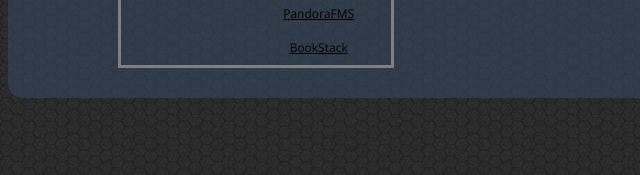
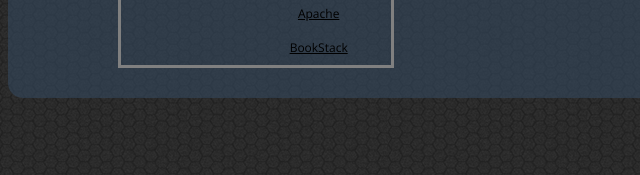
Before and after one commit to Jpatterson780/Network-Dashboard, a plain HTML site: page index.html in a window 1280 px wide. Shown: the part 550-725 px from the top of the page, 12-652 px from the left. Drawn offline with nearby package versions, Linux system fonts and the light colour scheme; a web font is replaced by a local one.

Commit message:
Edited plexserv services

```diff
--- a/index.html
+++ b/index.html
@@ -93,7 +93,7 @@
                         </tr>
                         <tr>
                           <td></td>
-                          <td><a class="table" href="http://192.168.1.181/" target="_blank">PandoraFMS</a> </td>
+                          <td><a class="table" href="http://192.168.1.181/" target="_blank">Apache</a> </td>
                         </tr>
                         <tr class="tableBreak">
                           <td></td>
```
